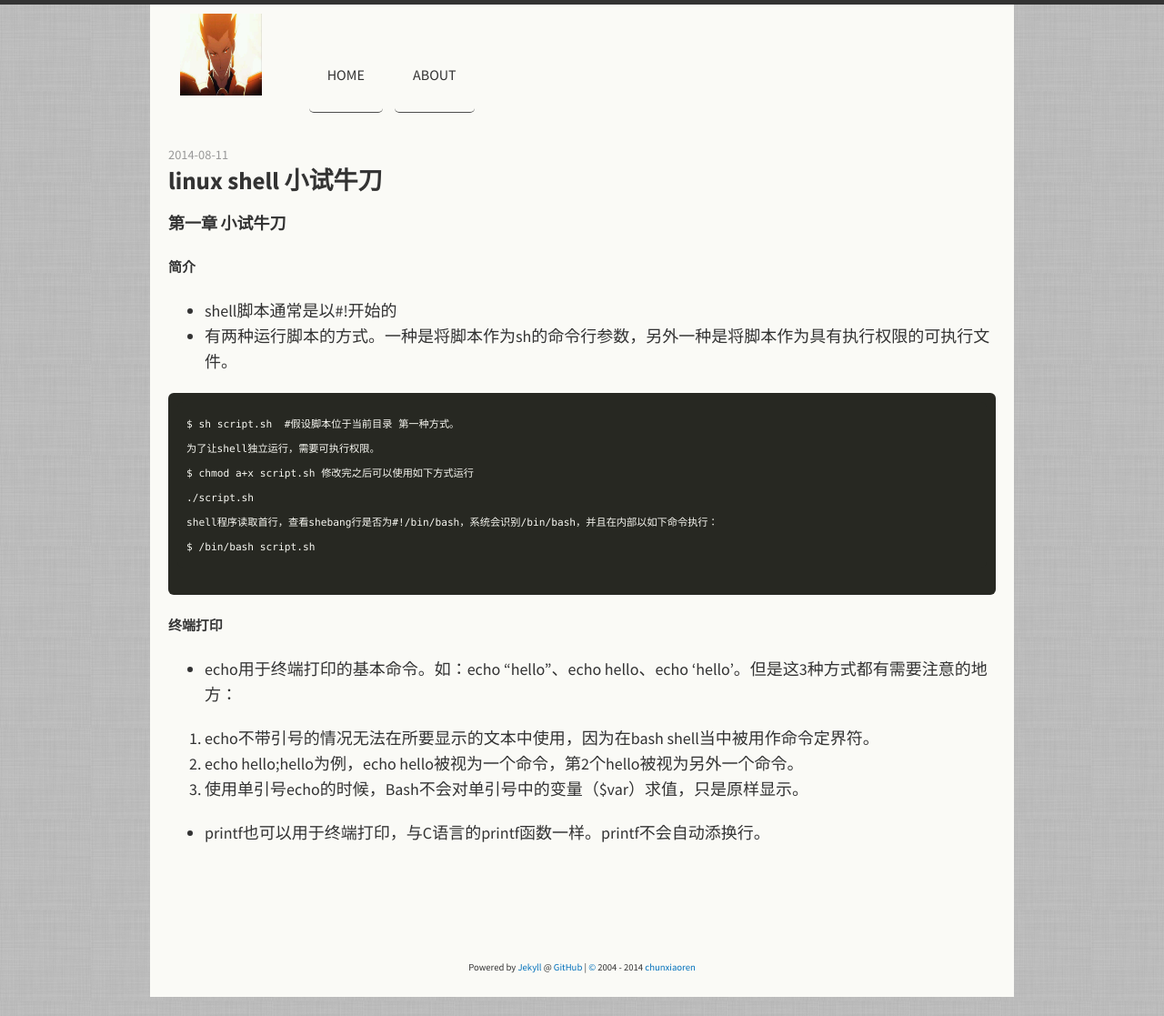
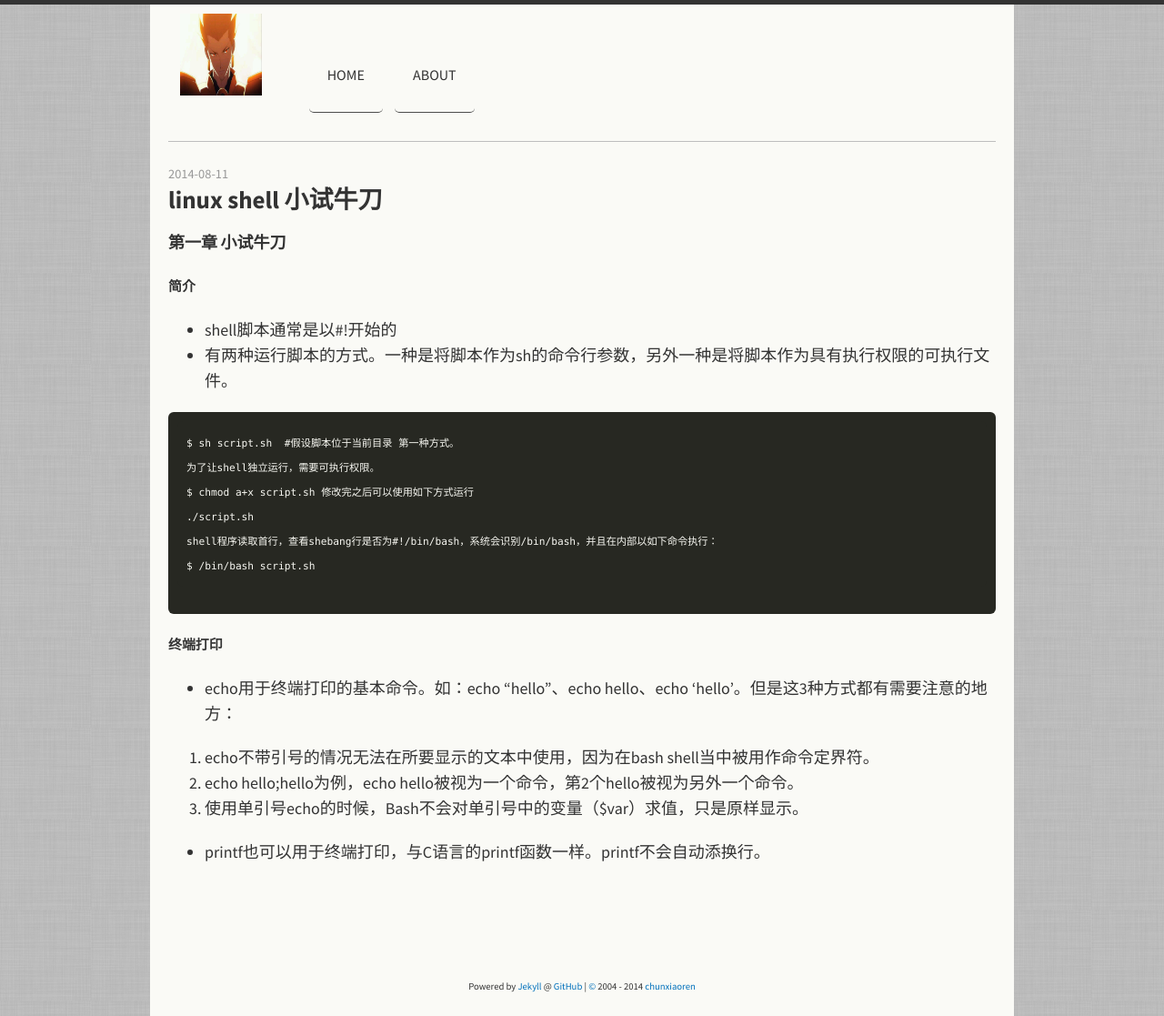
Before and after one commit to itachi04199/rcxblog.github.io, a Jekyll site: the page built from _posts/2014-08-11-Linux-Shell-1chapter.md, in a window 1280 px wide. Shown: the whole page at 91% size. Built offline with Jekyll 4.4.1, drawn with Linux system fonts in a browser that asks for light colours; nearby versions of some CDN libraries; Markdown is read by kramdown in place of the engine named in the settings; comment, search, counter and statistics services are not loaded; before the commit the page ends 1096 px from its top, so only the background shows below that.

Commit message:
add style

```diff
--- a/_layouts/post.html
+++ b/_layouts/post.html
@@ -1,7 +1,7 @@
 ---
 layout: default
 ---
-
+<hr>
 <article class="single row gutters">
   <time class="published" datetime="{{ page.date | date:"%Y-%m-%d" }}">{{ page.date | date:"%Y-%m-%d" }}</time>
   <h2>{{ page.title }}</h2>
--- a/public/css/main.scss
+++ b/public/css/main.scss
@@ -62,8 +62,8 @@ a {
 
 hr {
   border : 0;
-  height: 25px;
-  background : url(/public/images/eagle.png) center center no-repeat;
+  height: 1px;
+  background-color: #bebebe;
 }
 
 code {
```
